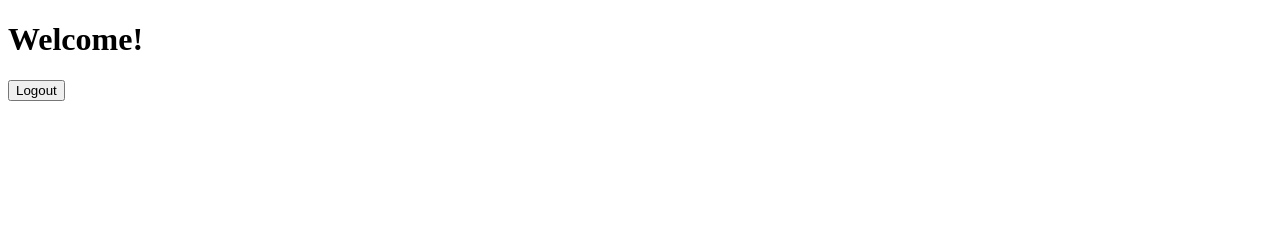
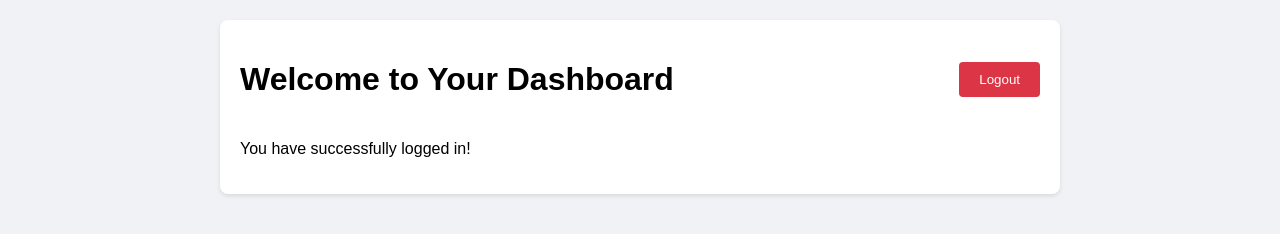
Before and after one commit to TeeJay64225/simple-Login-Register, a plain HTML site: page frontend/landing.html in a window 1280 px wide. Drawn offline with Linux system fonts and the light colour scheme; sample sign-in values are in the browser's storage.

Commit message:
redirecting user

```diff
--- a/frontend/landing.html
+++ b/frontend/landing.html
@@ -3,17 +3,74 @@
 <head>
     <meta charset="UTF-8">
     <meta name="viewport" content="width=device-width, initial-scale=1.0">
-    <title>Landing Page</title>
+    <title>Welcome - Dashboard</title>
+    <style>
+        body {
+            font-family: Arial, sans-serif;
+            margin: 0;
+            padding: 20px;
+            background-color: #f0f2f5;
+        }
+
+        .dashboard {
+            max-width: 800px;
+            margin: 0 auto;
+            padding: 20px;
+            background-color: white;
+            border-radius: 8px;
+            box-shadow: 0 2px 4px rgba(0, 0, 0, 0.1);
+        }
+
+        .header {
+            display: flex;
+            justify-content: space-between;
+            align-items: center;
+            margin-bottom: 20px;
+        }
+
+        button {
+            padding: 10px 20px;
+            background-color: #dc3545;
+            color: white;
+            border: none;
+            border-radius: 4px;
+            cursor: pointer;
+        }
+
+        button:hover {
+            background-color: #c82333;
+        }
+    </style>
 </head>
 <body>
-    <h1>Welcome!</h1>
-    <button onclick="logout()">Logout</button>
+    <div class="dashboard">
+        <div class="header">
+            <h1>Welcome to Your Dashboard</h1>
+            <button onclick="logout()">Logout</button>
+        </div>
+        <div class="content">
+            <p>You have successfully logged in!</p>
+            <!-- Add more dashboard content here -->
+        </div>
+    </div>
 
     <script>
+        // Check if user is logged in
+        function checkAuth() {
+            const token = localStorage.getItem('token');
+            if (!token) {
+                window.location.href = 'index.html';
+            }
+        }
+
+        // Logout function
         function logout() {
-            localStorage.removeItem("token");
-            window.location.href = "index.html";
+            localStorage.removeItem('token');
+            window.location.href = 'index.html';
         }
+
+        // Check authentication when page loads
+        checkAuth();
     </script>
 </body>
 </html>
```
Also changed, not shown: frontend/script.js (+9 -3 lines).
